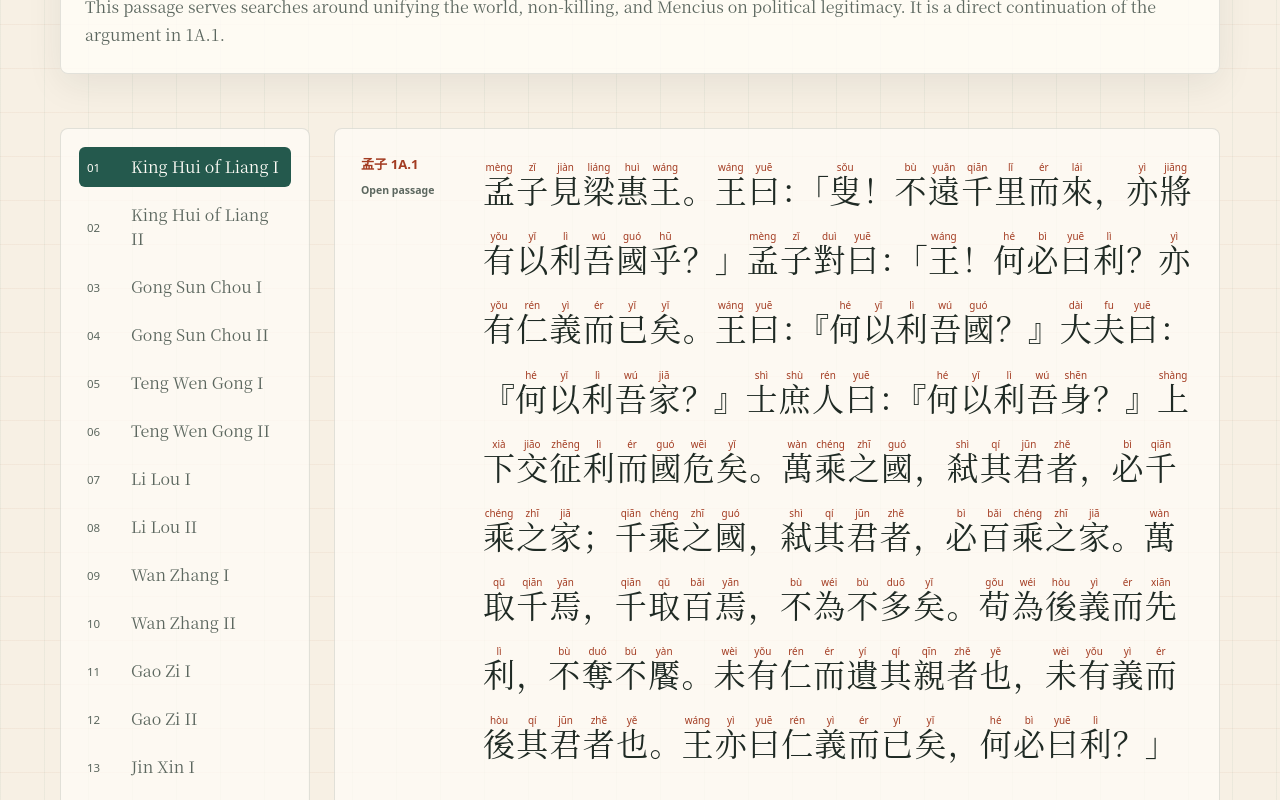
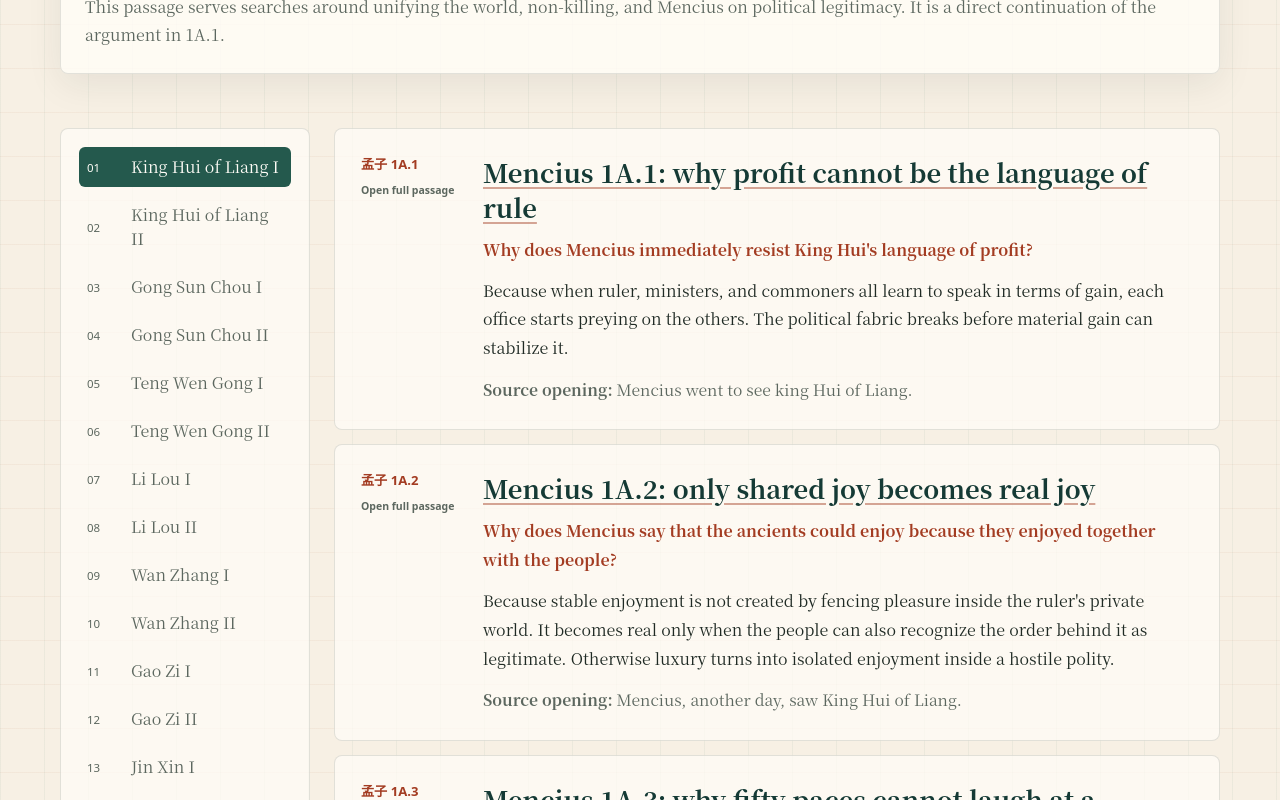
Before and after one commit to weitzu-com/mengtzu, a Next.js app: page /en/books/liang-hui-wang-i in a window 1280 px wide. Shown: the part 2000-2800 px from the top of the page. Built offline with nearby package versions, Linux system fonts and the light colour scheme.

Commit message:
Slim book hub pages for crawl efficiency

```diff
--- a/app/[locale]/books/[slug]/page.tsx
+++ b/app/[locale]/books/[slug]/page.tsx
@@ -51,22 +51,23 @@ function getLocale(value: string): Locale {
   return value;
 }
 
-function RubyLine({ passage, locale }: { passage: Passage; locale: Locale }) {
-  const text = locale === "zh" ? passage.simplifiedChinese : passage.chinese;
-  return (
-    <p className="book-chinese">
-      {Array.from(text).map((char, index) =>
-        /[\u3400-\u9fff]/.test(char) ? (
-          <ruby key={`${passage.ref}-${index}`}>
-            {char}
-            <rt>{passage.pinyinTokens[index]}</rt>
-          </ruby>
-        ) : (
-          <span key={`${passage.ref}-${index}`}>{char}</span>
-        ),
-      )}
-    </p>
-  );
+function trimText(text: string, maxLength: number, locale: Locale) {
+  const normalized = text.replace(/\s+/g, " ").trim();
+  if (normalized.length <= maxLength) return normalized;
+
+  const primaryBoundary = locale === "zh" ? /[。！？；]/ : /[.!?;:]/;
+  const boundaryIndex = normalized.slice(0, maxLength).search(primaryBoundary);
+  if (boundaryIndex !== -1) {
+    return normalized.slice(0, boundaryIndex + 1);
+  }
+
+  return `${normalized.slice(0, maxLength).trimEnd()}…`;
+}
+
+function buildPassageOpening(passage: Passage, locale: Locale) {
+  return locale === "zh"
+    ? trimText(passage.simplifiedChinese, 52, locale)
+    : trimText(passage.english, 180, locale);
 }
 
 export function generateStaticParams() {
@@ -89,8 +90,8 @@ export async function generateMetadata({ params }: PageProps): Promise<Metadata>
     title,
     description:
       locale === "zh"
-        ? `${context.summary} 全页提供完整章句、独立引用入口、逐字拼音对读，并可作为搜索与 AI 引用的原典证据。`
-        : context.summary,
+        ? `${context.summary} 本卷页负责章句导航、重点支点与稳定引用路径；完整原文、逐字拼音与双语对读进入单章页。`
+        : `${context.summary} This part page serves as the passage map, featured-entry hub, and stable citation route; full source text and close reading live on the individual passage pages.`,
     type: "article",
     absoluteTitle: locale === "en",
     socialImagePath: `/${locale}/books/${slug}/opengraph-image`,
@@ -173,8 +174,8 @@ export default async function BookPage({ params }: PageProps) {
         <h1>{displayName}</h1>
         <p>
           {zh
-            ? "先读其言，再辨其所据，最后检验其原则。每章都可进入独立引用页面。"
-            : "Read the words, expose the premise, then test the principle. Each passage opens as an independent citation page."}
+            ? "本卷页负责导航、问题骨架与稳定引用路径；完整原文、逐字拼音与双语对读进入单章页。"
+            : "This part page carries the argument map and stable citation routes; full source text, pinyin, and close bilingual reading live on the passage pages."}
         </p>
       </section>
 
@@ -221,20 +222,36 @@ export default async function BookPage({ params }: PageProps) {
         </aside>
 
         <article className="book-main">
-          {book.passages.map((passage) => (
+          {book.passages.map((passage) => {
+            const note = getPassageEditorialNote(passage.ref, locale);
+            const passageHref = localPath(locale, `/books/${slug}/${passageSlug(passage.ref)}`);
+            const title = buildPassageTitle(locale, displayName, passage);
+            const sourceOpening = buildPassageOpening(passage, locale);
+
+            return (
               <section key={passage.ref} id={passageSlug(passage.ref)} className="book-passage">
                 <div className="book-ref">
-                <a href={localPath(locale, `/books/${slug}/${passageSlug(passage.ref)}`)}>
+                  <a href={passageHref}>
                     {passage.ref}
-                  <small>{zh ? "单章阅读" : "Open passage"}</small>
+                    <small>{zh ? "进入单章全文" : "Open full passage"}</small>
                   </a>
                 </div>
-              <div>
-                <RubyLine passage={passage} locale={locale} />
-                {!zh && <p className="book-english">{passage.english}</p>}
+                <div className="book-passage-copy">
+                  <h2>
+                    <a className="text-link" href={passageHref}>
+                      {title}
+                    </a>
+                  </h2>
+                  {note && <p className="book-question">{note.readingQuestion}</p>}
+                  {note && <p className="book-direct-answer">{note.directAnswer}</p>}
+                  <p className="book-opening">
+                    <strong>{zh ? "原文开头：" : "Source opening: "}</strong>
+                    {sourceOpening}
+                  </p>
                 </div>
               </section>
-          ))}
+            );
+          })}
         </article>
       </div>
 
--- a/app/globals.css
+++ b/app/globals.css
@@ -618,11 +618,43 @@ img {
   scroll-margin-top: 100px;
 }
 
+.book-passage-copy {
+  display: grid;
+  gap: 12px;
+}
+
+.book-passage-copy h2 {
+  margin: 0;
+  font-size: clamp(1.22rem, 2vw, 1.6rem);
+  line-height: 1.34;
+}
+
 .book-ref small {
   display: block;
   margin-top: 8px;
   color: var(--muted);
   font-weight: 600;
+}
+
+.book-question,
+.book-direct-answer,
+.book-opening {
+  margin: 0;
+  line-height: 1.8;
+}
+
+.book-question {
+  color: var(--cinnabar);
+  font-weight: 700;
+}
+
+.book-direct-answer {
+  color: var(--ink);
+}
+
+.book-opening {
+  color: var(--muted);
+  font-size: 0.98rem;
 }
 
 .book-chinese,
```
Also changed, not shown: 1 other file (tests, documents, lock files or other folders). Lines whose indentation alone changed are shown as unchanged.
